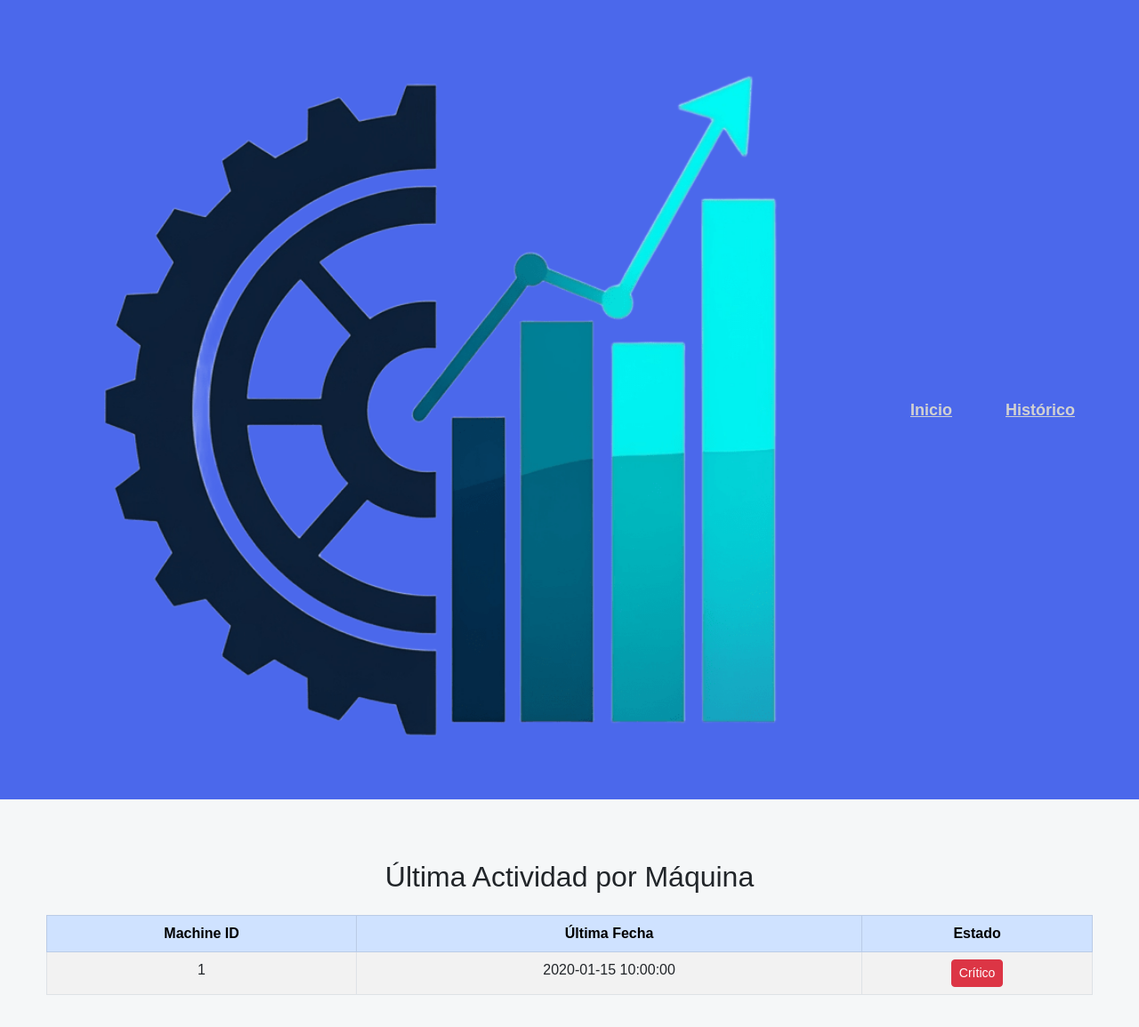
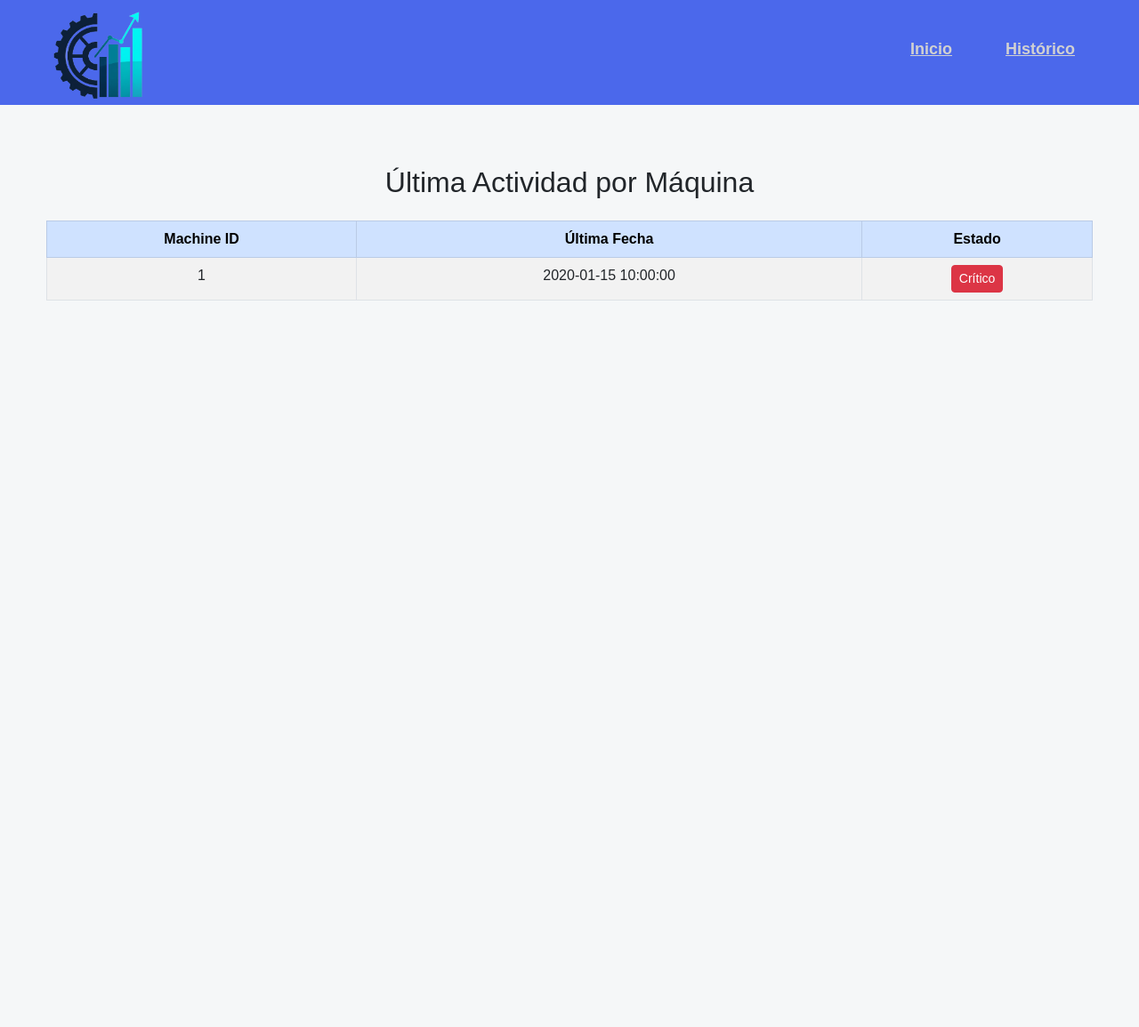
Before and after one commit to Luas21/P-ciencia-datos, a Flask app: page / in a window 1280 px wide. Shown: the whole page at 89% size. After the commit the page ends 338 px from the top, so only its background shows below. Run offline with Flask 3, Linux system fonts and the light colour scheme; a database or web service that is not in the repository returns one stand-in record (values such as "Sample title"); some libraries are stand-ins or nearby versions.

Commit message:
Cambios en el logo para ajustar su tamaño

```diff
--- a/app/app.py
+++ b/app/app.py
@@ -15,6 +15,7 @@ app.register_blueprint(historico.main, url_prefix='/Historico')
 def index():
     try:
         maquinas=MaquinaModel.get_maquina()
+
         informacion = {
         'titulo': 'Panel de control',
         'maquinas': maquinas
--- a/app/static/css/style.css
+++ b/app/static/css/style.css
@@ -23,7 +23,7 @@ body {
 
 .menu {
     position: relative;
-    top: 20px;
+    top: 5px;
     left: 0;
     right: 0;
     display: flex;
@@ -32,7 +32,7 @@ body {
 }
 
 .logo {
-    width: 80%;
+    width: 10%;
     height: auto;
 }
 
```
